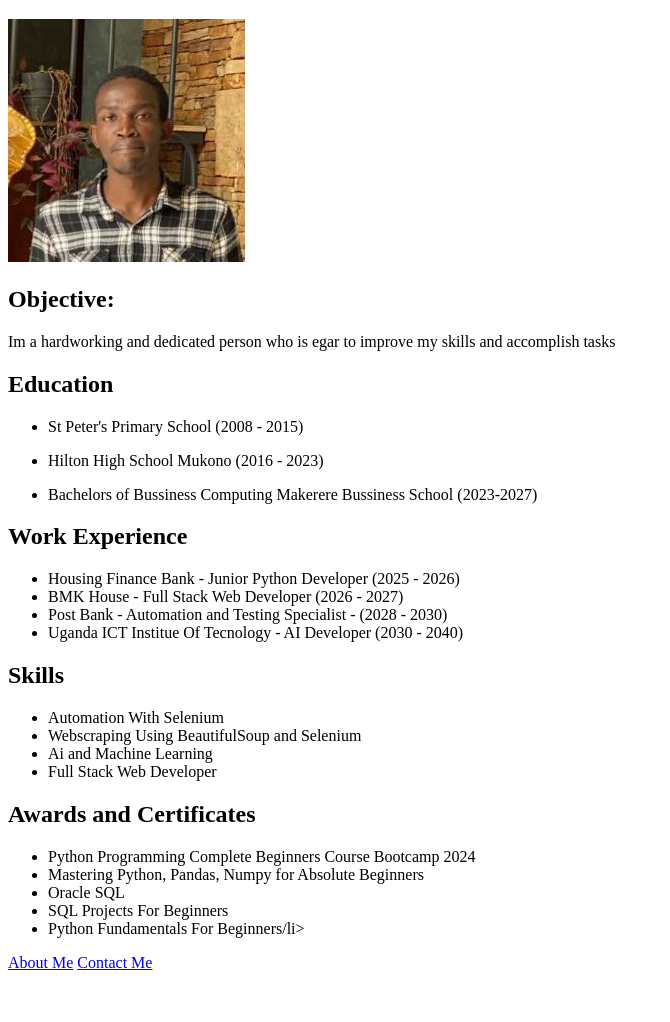
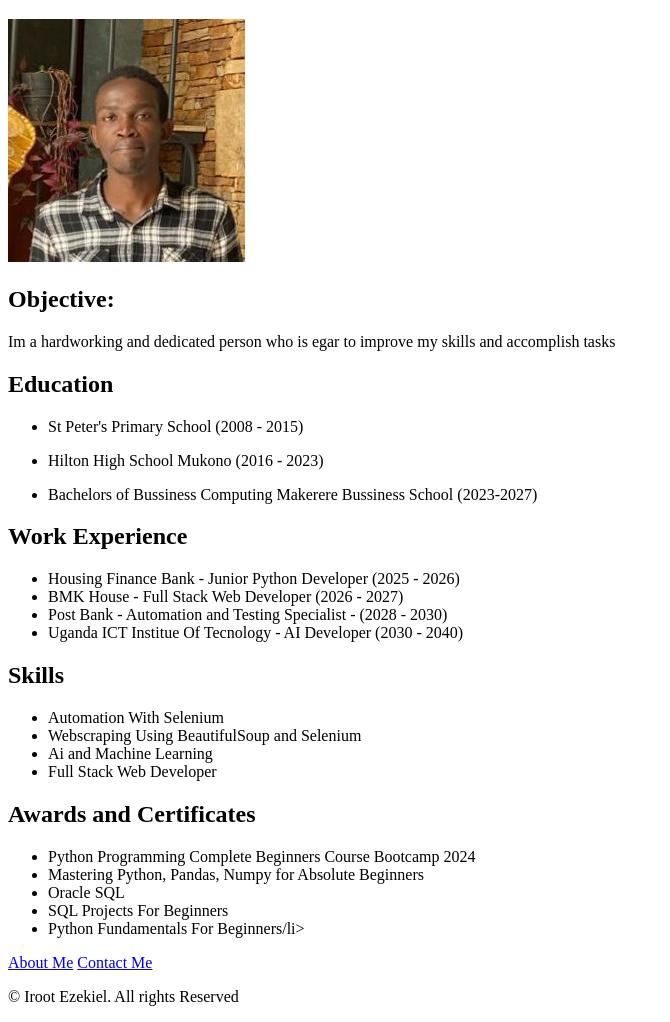
Before and after one commit to abraham-DBA/capstone-1, a plain HTML site: page index.html in a window 1280 px wide. Shown: the part 61-1083 px from the top of the page, without its empty margins (0-670 px from the left). Before the commit the page ends 1041 px from the top, so only its background shows below. Drawn offline with Linux system fonts and the light colour scheme.

Commit message:
Add files via upload

```diff
--- a/index.html
+++ b/index.html
@@ -42,6 +42,11 @@
 
     <a href="./about me.html">About Me</a> <a href="./contact me.html">Contact Me</a>
 
+    <footer>
+        <p>© Iroot Ezekiel. All rights Reserved</p>
+      </footer>
+    </article>
+
 
 
 </body>
```
